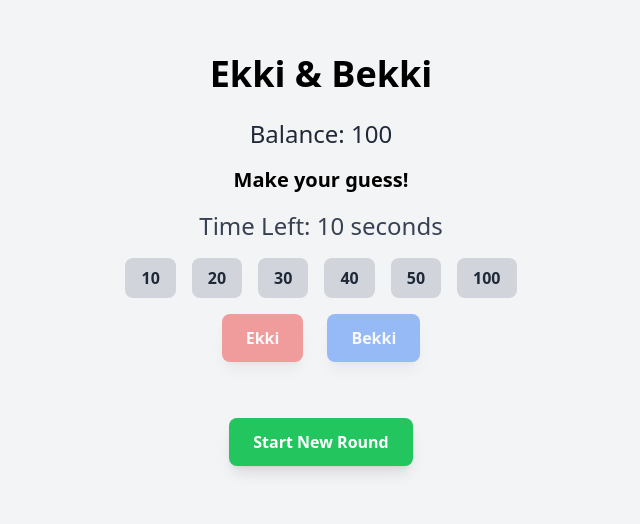
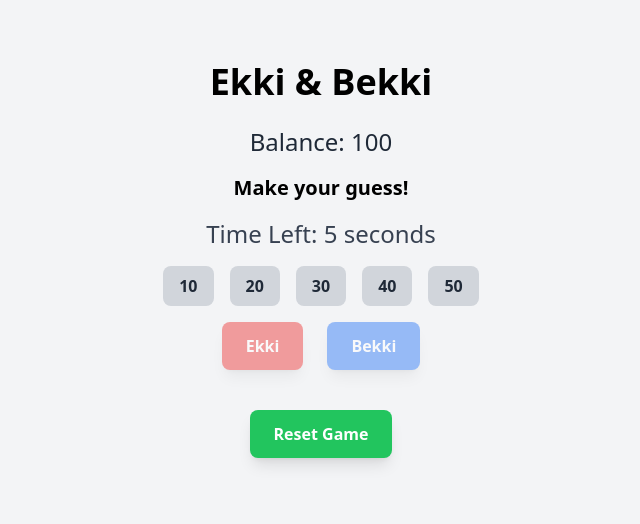
Before and after one commit to KalarTrade/demogame, a Next.js app: page / in a window 1280 px wide. Shown: the part 150-674 px from the top of the page, without its empty margins (319-959 px from the left). Built offline with nearby package versions, Linux system fonts and the light colour scheme.

Commit message:
Update AB.tsx

```diff
--- a/app/components/AB.tsx
+++ b/app/components/AB.tsx
@@ -10,16 +10,16 @@ const bekkiCards = ['2', '4', '6', '8', '10', 'Q'];
 const allCards = [...ekkiCards, ...bekkiCards];
 
 // Predefined bet amounts
-const betOptions = [10, 20, 30, 40, 50, 100];
+const betOptions = [10, 20, 30, 40, 50];
 
 const AkiBeki = () => {
     const [balance, setBalance] = useState<number>(100); // Player's balance
-    const [currentCard, setCurrentCard] = useState<string>(''); // Random card display
+    const [currentCard, setCurrentCard] = useState<string>(getRandomCard()); // Random card display
     const [resultMessage, setResultMessage] = useState<string>(''); // Result message (Win or Lose)
     const [timeLeft, setTimeLeft] = useState<number>(10); // Timer countdown (10 seconds)
+    const [gameActive, setGameActive] = useState<boolean>(true); // Is the game still active?
     const [betAmount, setBetAmount] = useState<number | null>(null); // Player's bet amount
     const [playerGuess, setPlayerGuess] = useState<'ekki' | 'bekki' | null>(null); // Stores player's guess
-    const [gameActive, setGameActive] = useState<boolean>(false); // Is the game currently active?
 
     // Load the game state from localStorage on component mount
     useEffect(() => {
@@ -27,45 +27,41 @@ const AkiBeki = () => {
         if (savedState) {
             const gameState = JSON.parse(savedState);
             setBalance(gameState.balance);
+            setCurrentCard(gameState.currentCard);
+            setTimeLeft(gameState.timeLeft);
+            setGameActive(gameState.gameActive);
+            setBetAmount(gameState.betAmount);
+            setPlayerGuess(gameState.playerGuess);
+            setResultMessage(gameState.resultMessage);
         }
     }, []);
 
     // Save the game state to localStorage whenever it changes
     useEffect(() => {
-        const gameState = { balance };
+        const gameState = {
+            balance,
+            currentCard,
+            timeLeft,
+            gameActive,
+            betAmount,
+            playerGuess,
+            resultMessage,
+        };
         localStorage.setItem('akibeki-game-state', JSON.stringify(gameState));
-    }, [balance]);
+    }, [balance, currentCard, timeLeft, gameActive, betAmount, playerGuess, resultMessage]);
 
     // Function to get a random card
-    const getRandomCard = () => {
+    function getRandomCard() {
         const randomIndex = Math.floor(Math.random() * allCards.length);
         return allCards[randomIndex];
-    };
-
-    // Function to start a new round
-    const startNewRound = () => {
-        setCurrentCard(getRandomCard()); // Display a new card
-        setTimeLeft(10); // Reset the timer
-        setResultMessage(''); // Clear the result message
-        setPlayerGuess(null); // Clear the player's guess
-        setBetAmount(null); // Reset bet amount for the new round
-        setGameActive(true); // Start the game
-    };
+    }
 
     // Function to evaluate the result after the timer ends
     const evaluateResult = () => {
-        if (playerGuess === null) {
-            setResultMessage(`Time's up! The card was ${currentCard}. No guess made.`);
-            // Resetting state directly instead of calling a non-existent function
-            resetGameState();
-            return; // Ensure a guess was made
-        }
-
         const isEkki = ekkiCards.includes(currentCard);
         const isBekki = bekkiCards.includes(currentCard);
 
-        // Update balance based on player's guess
-        if ((playerGuess === 'ekki' && isEkki) || (playerGuess === 'bekki' && isBekki)) {
+        if (playerGuess === 'ekki' && isEkki || playerGuess === 'bekki' && isBekki) {
             setBalance((prev) => Math.min(prev + (betAmount as number), 9999)); // Add bet amount on correct guess
             setResultMessage(`You Win! The card was ${currentCard}. You earned ${betAmount}.`);
         } else {
@@ -78,34 +74,32 @@ const AkiBeki = () => {
             alert('Your balance is zero. Please deposit to continue playing.');
         }
 
-        resetGameState(); // Start a new round after evaluation
+        resetRound(); // Start a new round after evaluation
     };
 
-    // Function to reset the game state for the next round
-    const resetGameState = () => {
-        setCurrentCard(''); // Clear the current card
-        setTimeLeft(10); // Reset the timer for the next round
-        setResultMessage(''); // Clear the result message
-        setPlayerGuess(null); // Clear the player's guess
-        setBetAmount(null); // Reset the bet amount
-        setGameActive(true); // Set game active for new round
+    // Reset the round after guess or timer expiration
+    const resetRound = () => {
+        setTimeout(() => {
+            setCurrentCard(getRandomCard()); // Display a new card
+            setTimeLeft(10); // Reset the timer
+            setPlayerGuess(null); // Clear the player's guess
+            setGameActive(true); // Enable guessing for the new round
+            setResultMessage(''); // Clear the result message
+            setBetAmount(null); // Reset bet amount after round
+        }, 1000); // 1-second delay before resetting the round
     };
 
     // Timer countdown logic using useEffect
     useEffect(() => {
-        let timer: NodeJS.Timeout;
+        if (timeLeft === 0) {
+            evaluateResult();
+        } else if (gameActive) {
+            const timer = setTimeout(() => {
+                setTimeLeft(timeLeft - 1);
+            }, 1000);
 
-        if (gameActive && timeLeft > 0) {
-            timer = setTimeout(() => {
-                setTimeLeft((prev) => prev - 1);
-            }, 1000);
+            return () => clearTimeout(timer); // Cleanup timer on component unmount
         }
-
-        if (timeLeft === 0) {
-            evaluateResult(); // Evaluate result when time is up
-        }
-
-        return () => clearTimeout(timer); // Cleanup timer on component unmount
     }, [timeLeft, gameActive]);
 
     // Function to handle the player's guess
@@ -134,32 +128,36 @@ const AkiBeki = () => {
             </div>
 
             <div className="text-2xl mb-4 text-gray-700">Time Left: {timeLeft} seconds</div>
-
             <div className="flex space-x-4 mb-4">
                 {betOptions.map((option) => (
                     <button
                         key={option}
-                        className={`bg-gray-300 text-gray-800 font-semibold py-2 px-4 rounded-lg transition duration-300 ${betAmount === option ? 'bg-gray-500 text-white' : 'hover:bg-gray-400'}`}
+                        className={`bg-gray-300 text-gray-800 font-semibold py-2 px-4 rounded-lg transition duration-300 ${betAmount === option ? 'bg-gray-500 text-white' : 'hover:bg-gray-400'
+                            }`}
                         onClick={() => setBetAmount(option)}
-                        disabled={playerGuess !== null || balance <= 0} // Disable betting if a guess is made or balance is zero
+                        disabled={!gameActive} // Disable bet selection after the bet is placed
                     >
                         {option}
                     </button>
                 ))}
             </div>
 
-            <div className="flex space-x-6 mb-4">
+            <div className="flex space-x-6">
                 <button
-                    className={`bg-red-500 text-white font-semibold py-3 px-6 rounded-lg shadow-lg hover:bg-red-600 transition duration-300 ${(!gameActive || balance === 0 || betAmount === null) && 'opacity-50 cursor-not-allowed'}`}
+                    className={`bg-red-500 text-white font-semibold py-3 px-6 rounded-lg shadow-lg hover:bg-red-600 transition duration-300 ${(!gameActive || balance === 0 || betAmount === null) &&
+                        'opacity-50 cursor-not-allowed'
+                        }`}
                     onClick={() => handleGuess('ekki')}
-                    disabled={!gameActive || balance === 0 || betAmount === null || playerGuess !== null} // Disable if a guess is made
+                    disabled={!gameActive || balance === 0 || betAmount === null}
                 >
                     Ekki
                 </button>
                 <button
-                    className={`bg-blue-500 text-white font-semibold py-3 px-6 rounded-lg shadow-lg hover:bg-blue-600 transition duration-300 ${(!gameActive || balance === 0 || betAmount === null) && 'opacity-50 cursor-not-allowed'}`}
+                    className={`bg-blue-500 text-white font-semibold py-3 px-6 rounded-lg shadow-lg hover:bg-blue-600 transition duration-300 ${(!gameActive || balance === 0 || betAmount === null) &&
+                        'opacity-50 cursor-not-allowed'
+                        }`}
                     onClick={() => handleGuess('bekki')}
-                    disabled={!gameActive || balance === 0 || betAmount === null || playerGuess !== null} // Disable if a guess is made
+                    disabled={!gameActive || balance === 0 || betAmount === null}
                 >
                     Bekki
                 </button>
@@ -167,13 +165,19 @@ const AkiBeki = () => {
 
             <button
                 className="mt-10 bg-green-500 text-white font-semibold py-3 px-6 rounded-lg shadow-lg hover:bg-green-600 transition duration-300"
-                onClick={startNewRound}
-                disabled={balance === 0} // Disable starting a new round if balance is zero
+                onClick={resetRound}
+                disabled={balance === 0} // Disable reset if balance is zero
             >
-                Start New Round
+                Reset Game
             </button>
         </div>
     );
 };
 
+// Helper function to get a random card
+function getRandomCard() {
+    const randomIndex = Math.floor(Math.random() * allCards.length);
+    return allCards[randomIndex];
+}
+
 export default AkiBeki;
```
